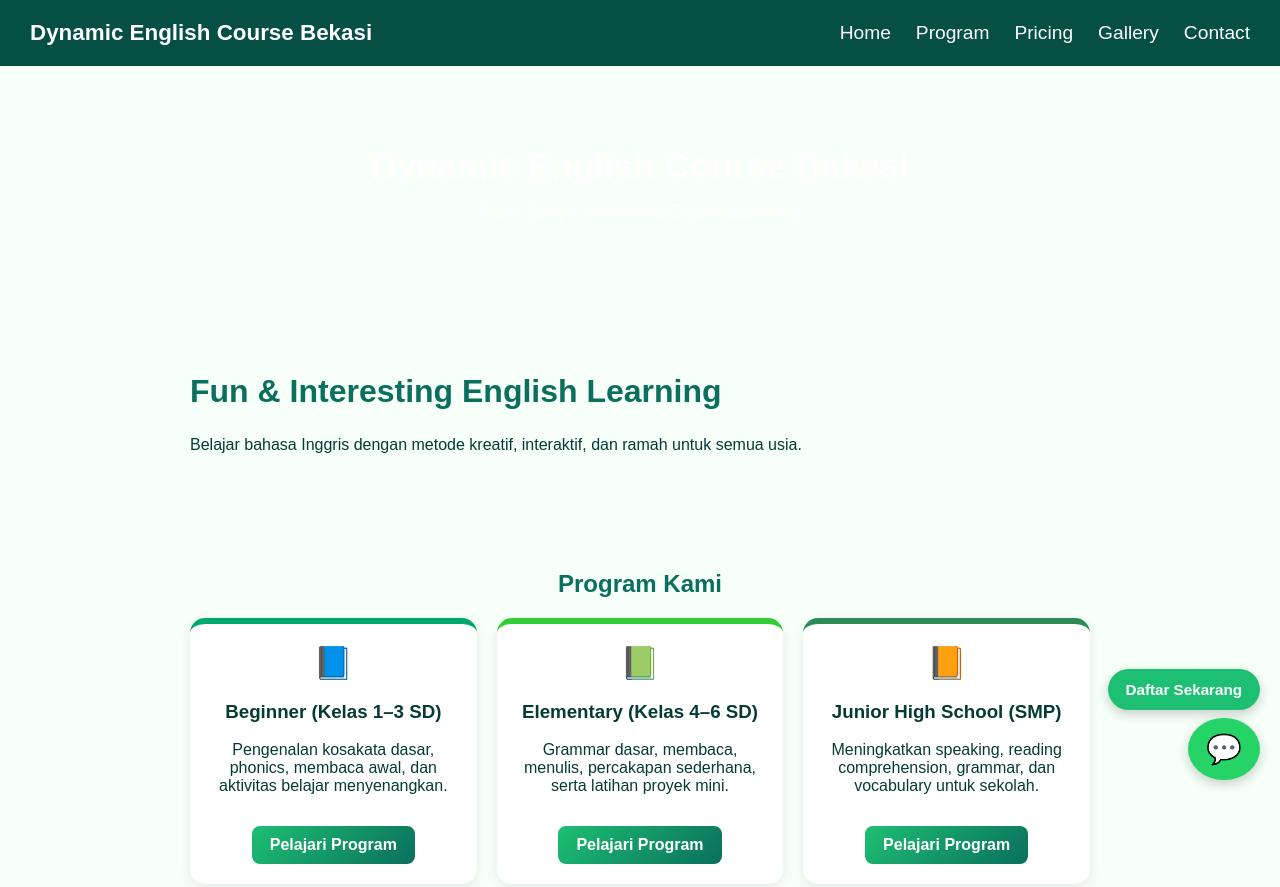
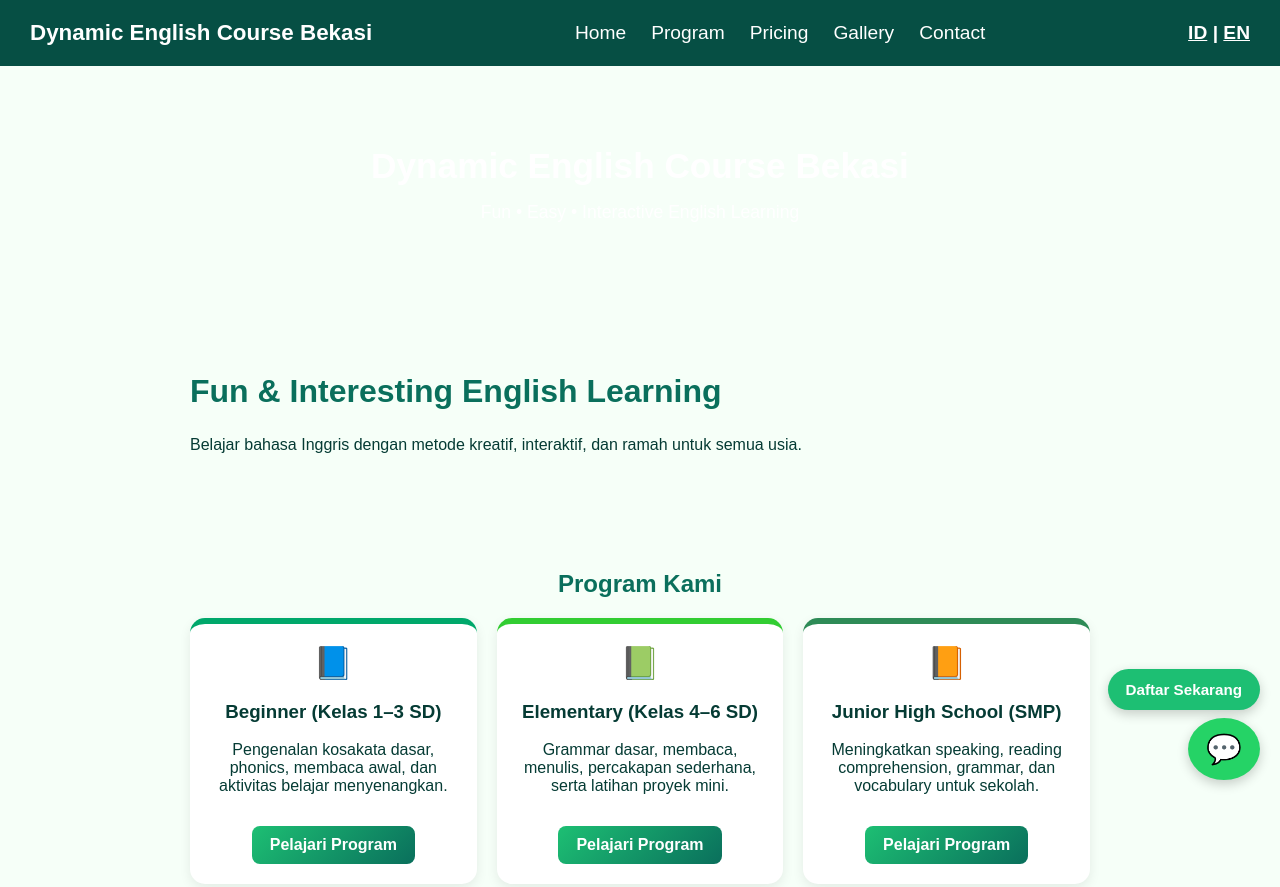
Before and after one commit to dynamicenglishcoursebekasi/dynamicenglishcoursebekasi.github.io, a plain HTML site: page index.html in a window 1280 px wide. Shown: the top 887 px of the page. Drawn offline with Linux system fonts and the light colour scheme.

Commit message:
Update index.html

```diff
--- a/index.html
+++ b/index.html
@@ -226,6 +226,13 @@
       <a href="#gallery">Gallery</a>
       <a href="#contact">Contact</a>
     </div>
+
+    <div class="lang-switch">
+      <a href="/index.html" style="color:white;">ID</a> |
+      <a href="/en/index.html" style="color:white;">EN</a>
+    </div>
+  </nav>
+
   </nav>
 
   <script>
```
